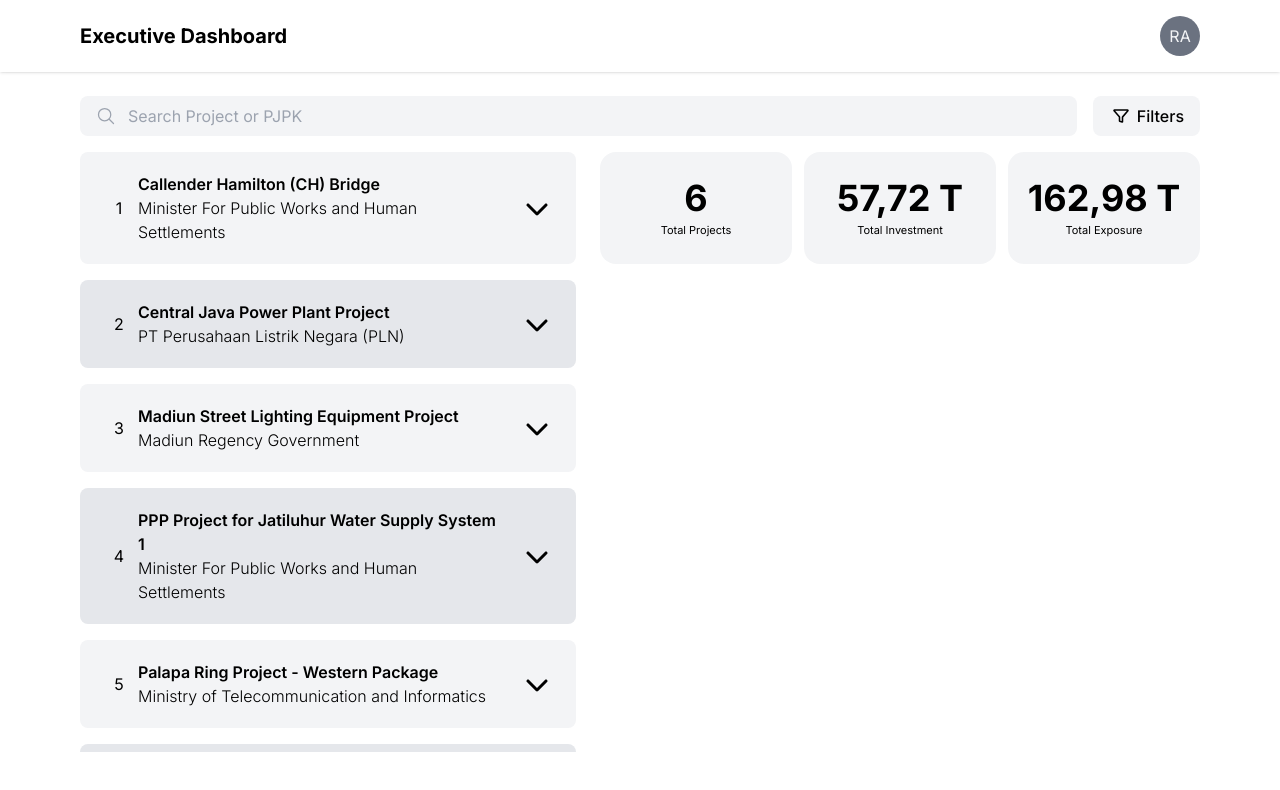
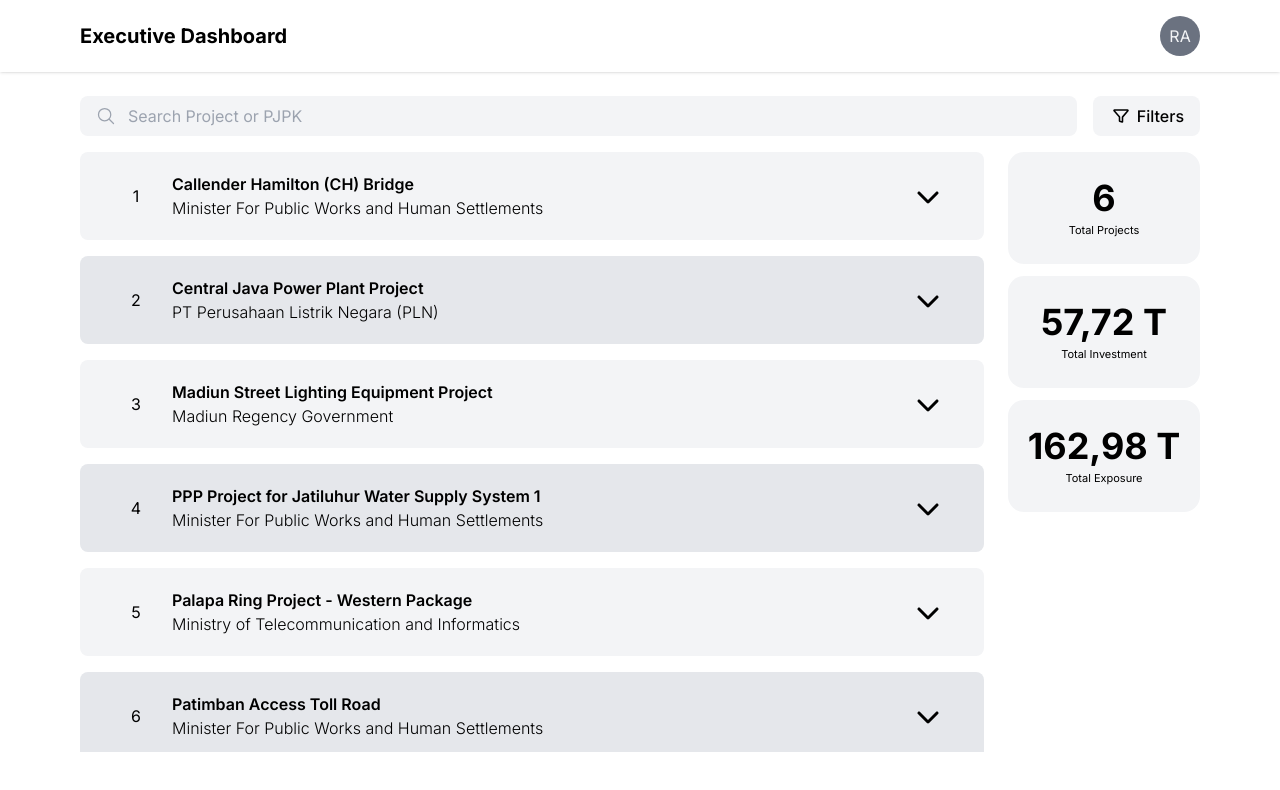
Before and after one commit to Rafyakbar02/project-database, a Next.js app: page /projects in a window 1280 px wide. Shown: the top 790 px of the page. Built offline with nearby package versions, Linux system fonts and the light colour scheme.

Commit message:
forgot flex for fullscreen

```diff
--- a/app/projects/page.jsx
+++ b/app/projects/page.jsx
@@ -134,7 +134,7 @@ function Details() {
         {filteredProjects.length > 0 ? (
           <div
             className={
-              "flex order-first overflow-x-auto sm:grid sm:grid-cols-3 lg:order-last lg:flex-col gap-3 pb-2 w-full lg:w-fit lg:justify-start"
+              "flex order-first overflow-x-auto sm:grid sm:grid-cols-3 lg:flex lg:order-last lg:flex-col gap-3 pb-2 w-full lg:w-fit lg:justify-start"
             }
           >
             <InfoCard
```
